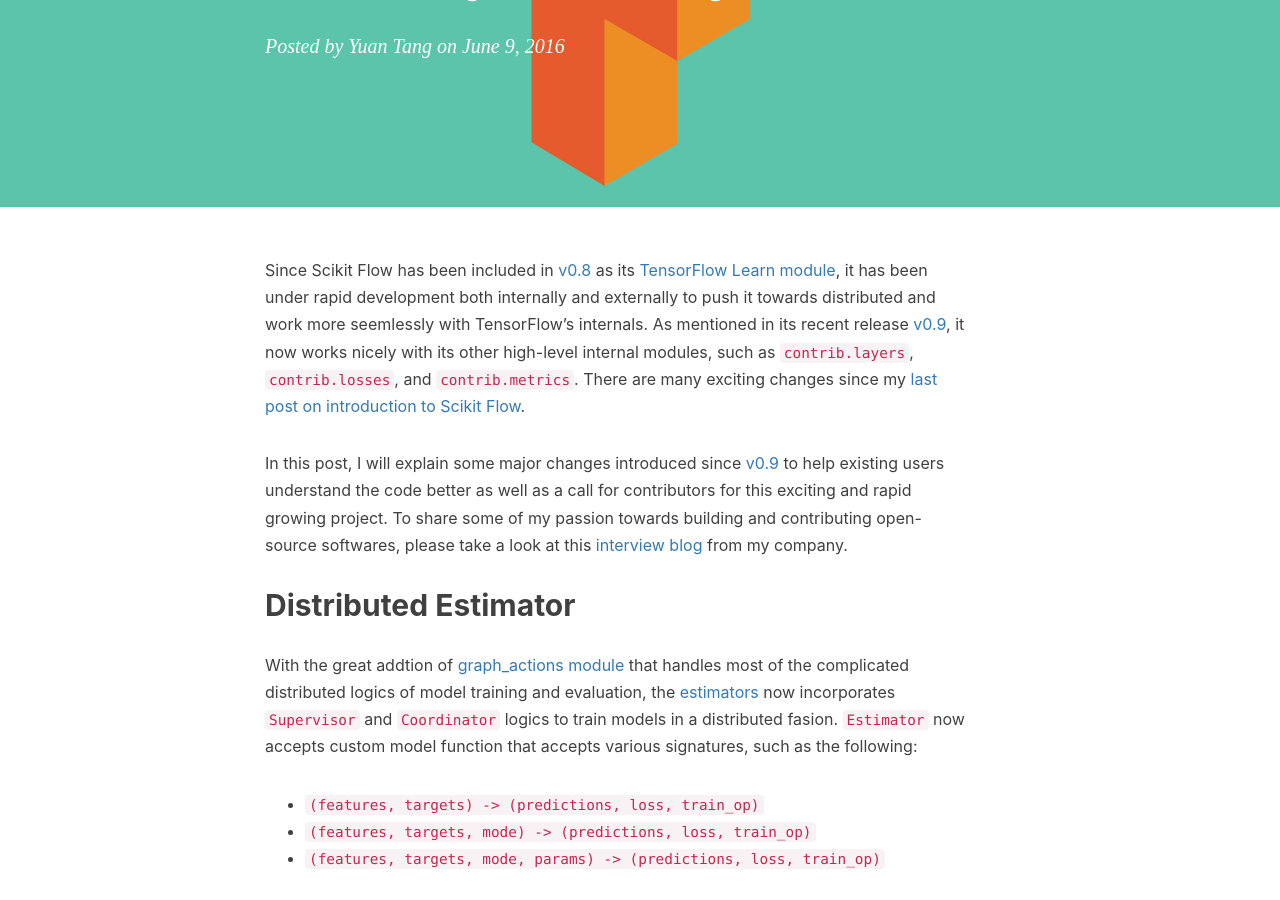
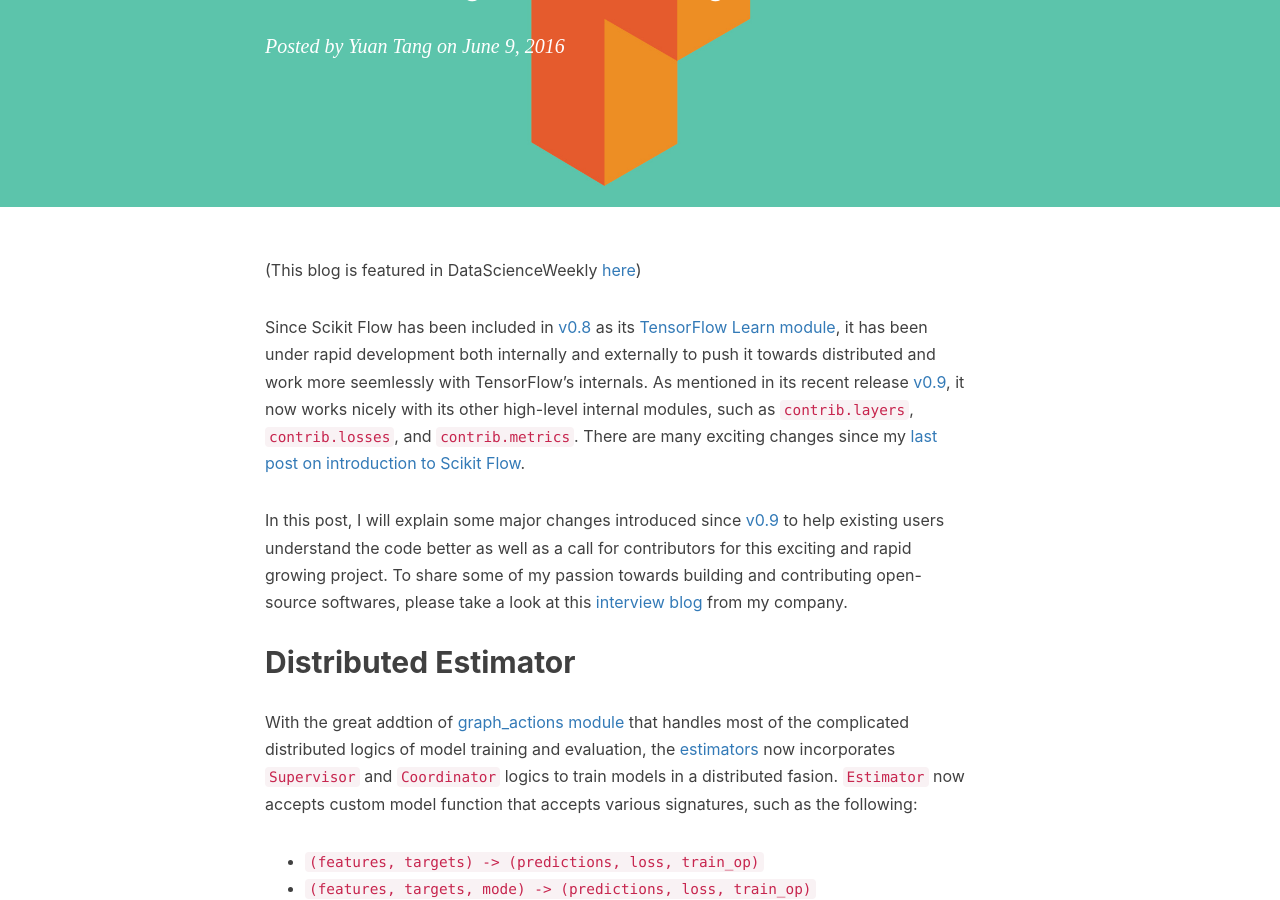
Before and after one commit to terrytangyuan/terrytangyuan.github.com, a Jekyll site: the page built from _posts/2016-06-09-scikit-flow-v09.markdown, in a window 1280 px wide and 900 px high, scrolled down 376 px. Built offline with Jekyll 4.4.1, drawn with Linux system fonts in a browser that asks for light colours; nearby versions of some CDN libraries; comment, search, counter and statistics services are not loaded.

Commit message:
Added DataScienceWeekly links

```diff
--- a/_posts/2016-03-15-scikit-flow-intro.markdown
+++ b/_posts/2016-03-15-scikit-flow-intro.markdown
@@ -12,6 +12,8 @@
     - Machine Learning
     - Python
 ---
+
+(This blog is featured in DataScienceWeekly [here](http://us3.campaign-archive1.com/?u=71a2b2a38789d4d25b738462f&id=22ea37da40))
 
 In November, 2015, Google open-sourced its numerical computation library called [TensorFlow](https://www.tensorflow.org/) using data flow graphs. Its flexible implementation and architecture enables you to focus on building the computation graph and deploy the model with little efforts on heterogeous platforms such as mobile devices, hundreds of machines, or thousands of computational devices.
 
--- a/_posts/2016-06-09-scikit-flow-v09.markdown
+++ b/_posts/2016-06-09-scikit-flow-v09.markdown
@@ -12,6 +12,8 @@
     - Machine Learning
     - Python
 ---
+
+(This blog is featured in DataScienceWeekly [here](http://us3.campaign-archive2.com/?u=71a2b2a38789d4d25b738462f&id=ad8783e5dc&e=33631457e6))
 
 Since Scikit Flow has been included in [v0.8](https://github.com/tensorflow/tensorflow/releases/tag/v0.8.0rc0) as its [TensorFlow Learn module](https://github.com/tensorflow/tensorflow/tree/master/tensorflow/contrib/learn/python/learn), it has been under rapid development both internally and externally to push it towards distributed and work more seemlessly with TensorFlow's internals. As mentioned in its recent release [v0.9](https://github.com/tensorflow/tensorflow/releases/tag/v0.9.0rc0), it now works nicely with its other high-level internal modules, such as `contrib.layers`, `contrib.losses`, and `contrib.metrics`. There are many exciting changes since my [last post on introduction to Scikit Flow](http://terrytangyuan.github.io/2016/03/14/scikit-flow-intro/).
 
```
Also changed, not shown: 3 other files.
